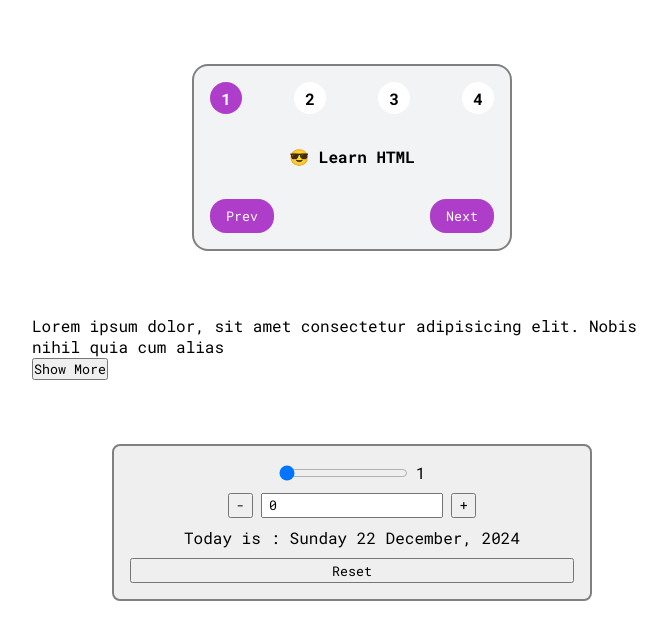
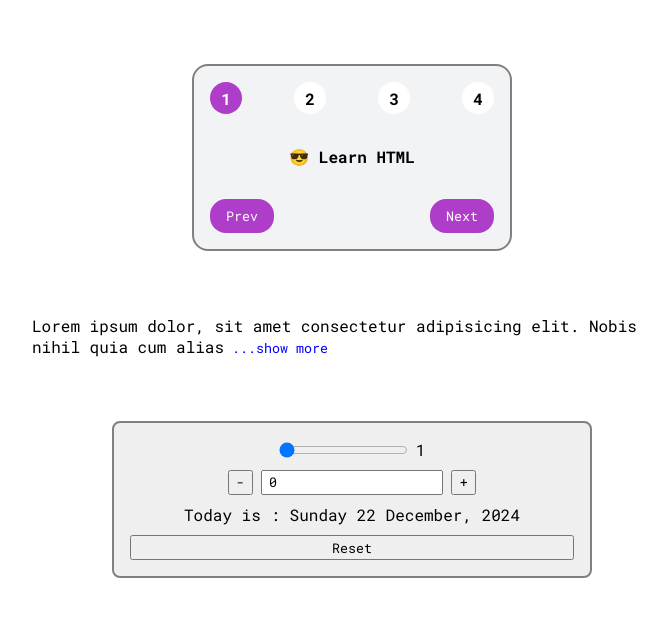
Before and after one commit to arpitjana2103/mini-react-projects, a React (Vite) app: page / in a window 1280 px wide. Shown: the top 640 px of the page, without its empty margins (288-955 px from the left). Built offline with nearby package versions, Linux system fonts and the light colour scheme.

Commit message:
TextExpander updated

```diff
--- a/src/components/TextExpander.jsx
+++ b/src/components/TextExpander.jsx
@@ -2,6 +2,14 @@
 
 const textStyle = {
     maxWidth: "40rem",
+};
+
+const btnStyle = {
+    border: "none",
+    backgroundColor: "transparent",
+    marginLeft: "0.5rem",
+    color: "blue",
+    cursor: "pointer",
 };
 
 const rawText = `Lorem ipsum dolor, sit amet consectetur adipisicing elit. Nobis
@@ -26,9 +34,9 @@
 
     return (
         <div style={textStyle}>
-            <p>{text}</p>
-            <button onClick={handleClick}>
-                {show ? "Show Less" : "Show More"}
+            <span>{text}</span>
+            <button style={btnStyle} onClick={handleClick}>
+                {show ? "show less" : "...show more"}
             </button>
         </div>
     );
```
